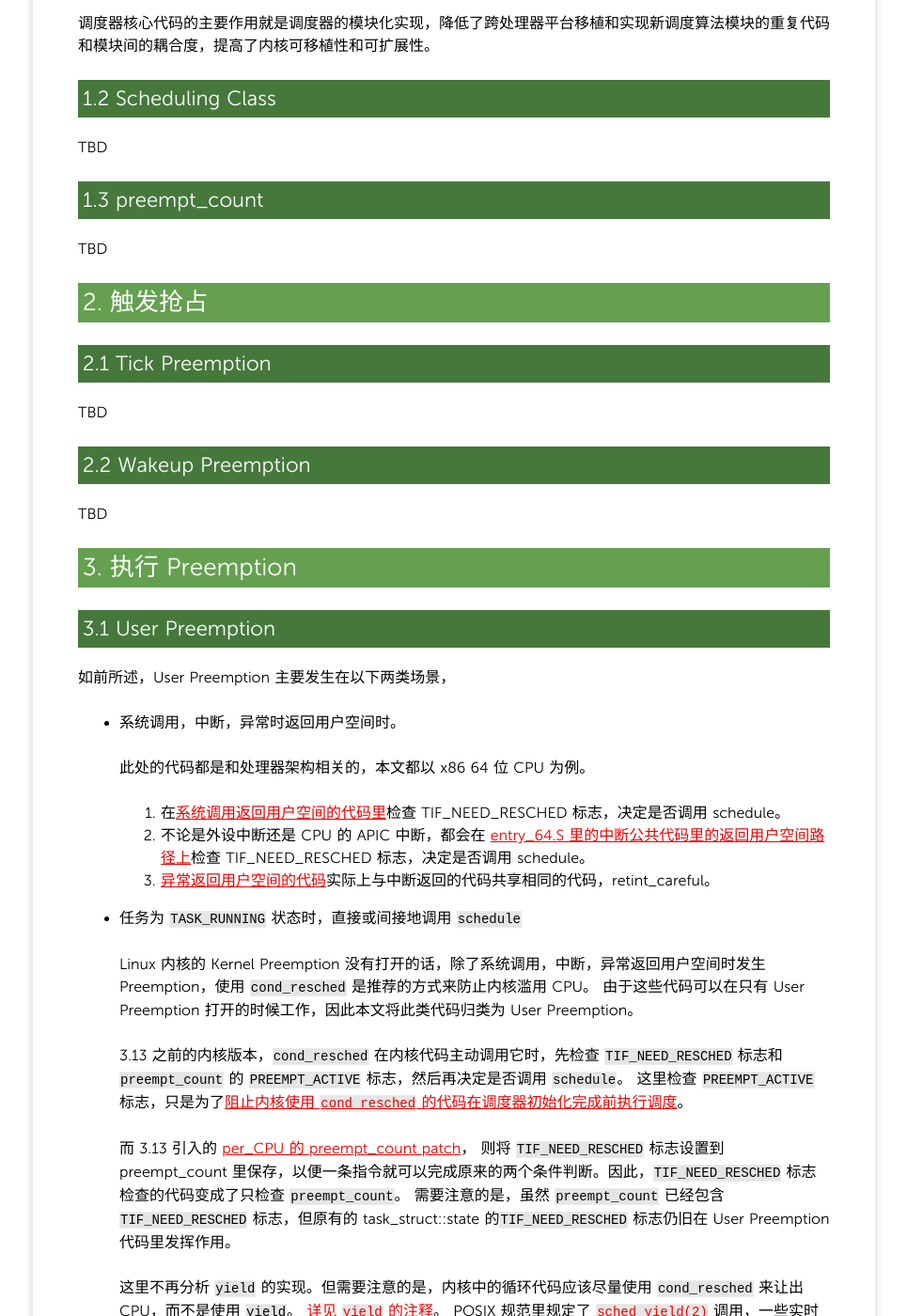
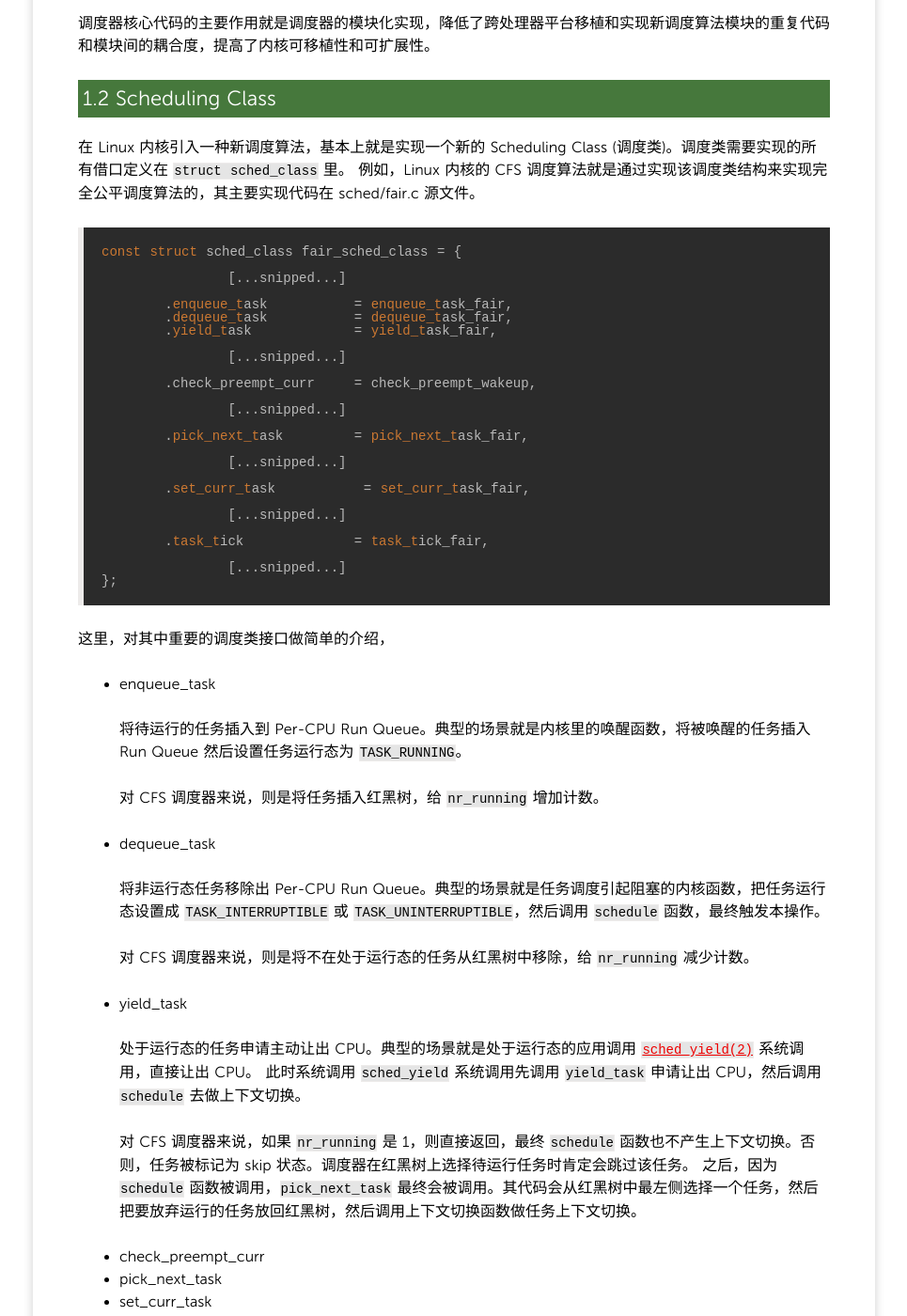
Before and after one commit to yangoliver/yangoliver.github.io, a Jekyll site: the page built from _posts/2016/2016-03-12-linux-scheduler-2.md, in a window 1280 px wide and 1400 px high, scrolled down 1354 px. Shown: the whole window at 94% size, without its empty margins (157-1122 px from the left). Built offline with Jekyll 4.4.1, drawn with Linux system fonts in a browser that asks for light colours; comment, search, counter and statistics services are not loaded.

Commit message:
draft: scheduling class hook functions description

```diff
--- a/_posts/2016/2016-03-12-linux-scheduler-2.md
+++ b/_posts/2016/2016-03-12-linux-scheduler-2.md
@@ -51,7 +51,62 @@ Linux 调度器的实现实际上主要做了两部分事情，
 
 ### 1.2 Scheduling Class
 
-TBD
+在 Linux 内核引入一种新调度算法，基本上就是实现一个新的 Scheduling Class (调度类)。调度类需要实现的所有借口定义在 `struct sched_class` 里。
+例如，Linux 内核的 CFS 调度算法就是通过实现该调度类结构来实现完全公平调度算法的，其主要实现代码在 sched/fair.c 源文件。
+
+	const struct sched_class fair_sched_class = {
+
+			[...snipped...]
+
+		.enqueue_task		= enqueue_task_fair,
+		.dequeue_task		= dequeue_task_fair,
+		.yield_task		= yield_task_fair,
+
+			[...snipped...]
+
+		.check_preempt_curr	= check_preempt_wakeup,
+
+			[...snipped...]
+
+		.pick_next_task		= pick_next_task_fair,
+
+			[...snipped...]
+
+		.set_curr_task          = set_curr_task_fair,
+
+			[...snipped...]
+
+		.task_tick		= task_tick_fair,
+
+			[...snipped...]
+	};
+
+这里，对其中重要的调度类接口做简单的介绍，
+
+* enqueue_task
+
+  将待运行的任务插入到 Per-CPU Run Queue。典型的场景就是内核里的唤醒函数，将被唤醒的任务插入 Run Queue 然后设置任务运行态为 `TASK_RUNNING`。
+
+  对 CFS 调度器来说，则是将任务插入红黑树，给 `nr_running` 增加计数。
+
+* dequeue_task
+
+  将非运行态任务移除出 Per-CPU Run Queue。典型的场景就是任务调度引起阻塞的内核函数，把任务运行态设置成 `TASK_INTERRUPTIBLE` 或 `TASK_UNINTERRUPTIBLE`，然后调用 `schedule` 函数，最终触发本操作。
+
+  对 CFS 调度器来说，则是将不在处于运行态的任务从红黑树中移除，给 `nr_running` 减少计数。
+
+* yield_task
+
+  处于运行态的任务申请主动让出 CPU。典型的场景就是处于运行态的应用调用 [`sched_yield(2)`](http://man7.org/linux/man-pages/man2/sched_yield.2.html) 系统调用，直接让出 CPU。
+  此时系统调用 `sched_yield` 系统调用先调用 `yield_task` 申请让出 CPU，然后调用 `schedule` 去做上下文切换。
+
+  对 CFS 调度器来说，如果 `nr_running` 是 1，则直接返回，最终 `schedule` 函数也不产生上下文切换。否则，任务被标记为 skip 状态。调度器在红黑树上选择待运行任务时肯定会跳过该任务。
+  之后，因为 `schedule`  函数被调用，`pick_next_task` 最终会被调用。其代码会从红黑树中最左侧选择一个任务，然后把要放弃运行的任务放回红黑树，然后调用上下文切换函数做任务上下文切换。
+
+* check_preempt_curr
+* pick_next_task
+* set_curr_task
+* task_tick
 
 ### 1.3 preempt_count
 
```
